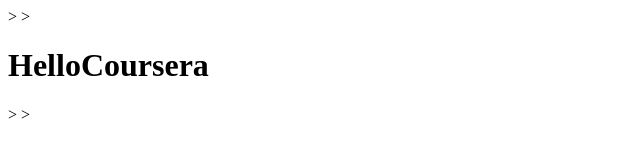
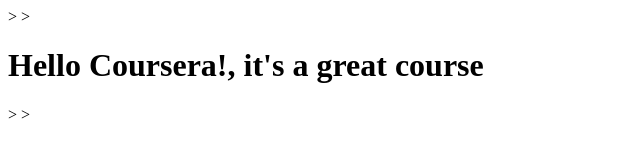
Before and after one commit to vinny101/web, a plain HTML site: page coursea/index.html in a window 1280 px wide. Shown: the whole page, without its empty margins (0-640 px from the left). Drawn offline with Linux system fonts and the light colour scheme.

Commit message:
Small changes to index file.

```diff
--- a/coursea/index.html
+++ b/coursea/index.html
@@ -4,7 +4,7 @@
 	<title>Hello Coursera!</title>>
 </head>>
 <body>
-	<h1>HelloCoursera</h1>
+	<h1>Hello Coursera!, it's a great course</h1>
 </body>>
 
 </html>>
```
